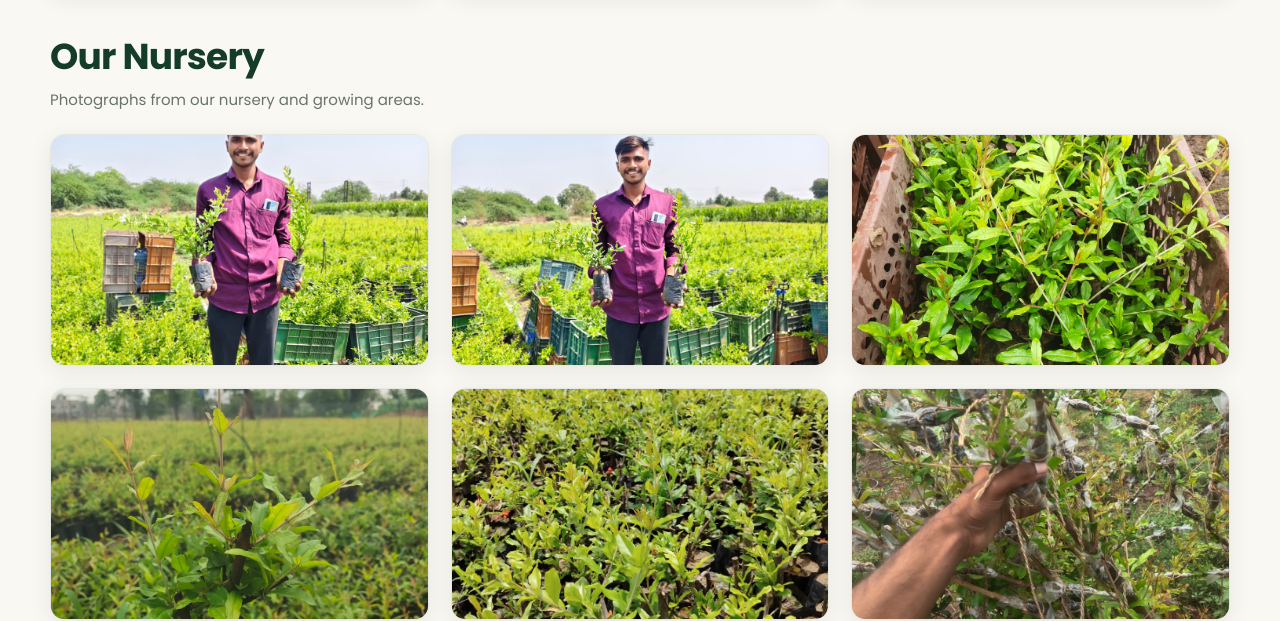
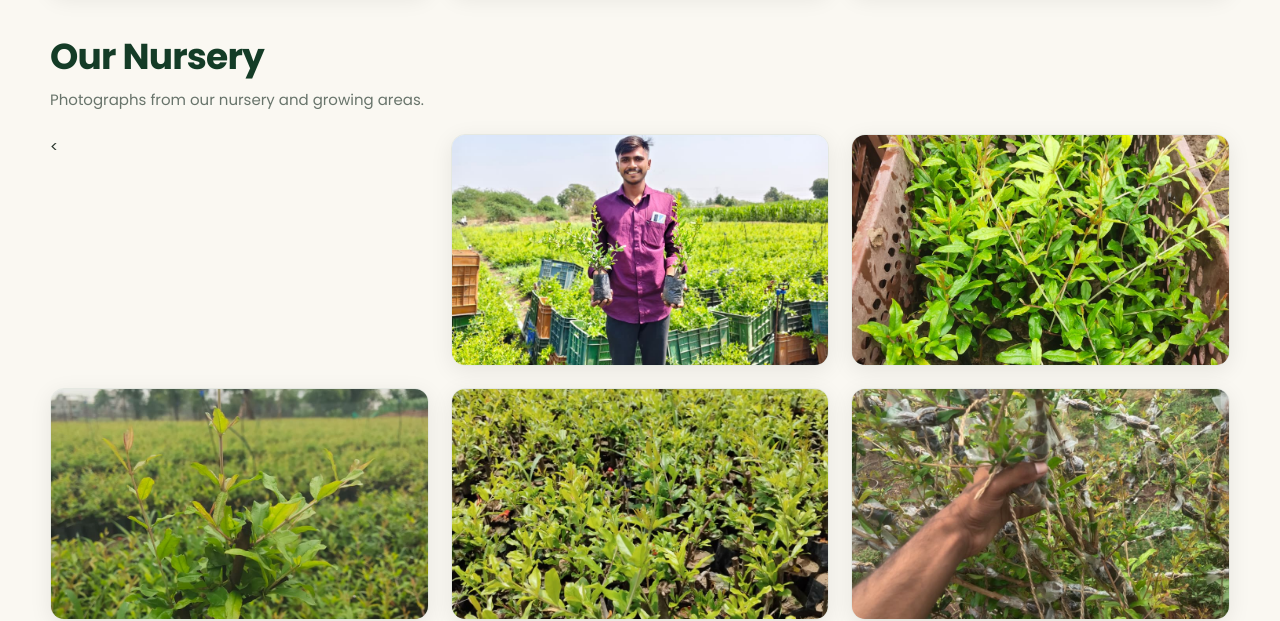
Before and after one commit to rutujanale33-jpg/om-sai-dalimb-nursery, a plain HTML site: page gallery.html in a window 1280 px wide. Shown: the part 2200-2821 px from the top of the page. Drawn offline with Linux system fonts and the light colour scheme.

Commit message:
Add files via upload

```diff
--- a/gallery.html
+++ b/gallery.html
@@ -472,11 +472,7 @@
 
                 <div class="nursery-gallery-grid">
 
-                    <article class="nursery-gallery-card">
-                        <div class="gallery-image">
-                            <img src="images/nursery/n1.jpeg" alt="Nursery photograph 1" loading="lazy">
-                        </div>
-                    </article>
+                    <
 
                     <article class="nursery-gallery-card">
                         <div class="gallery-image">
```
